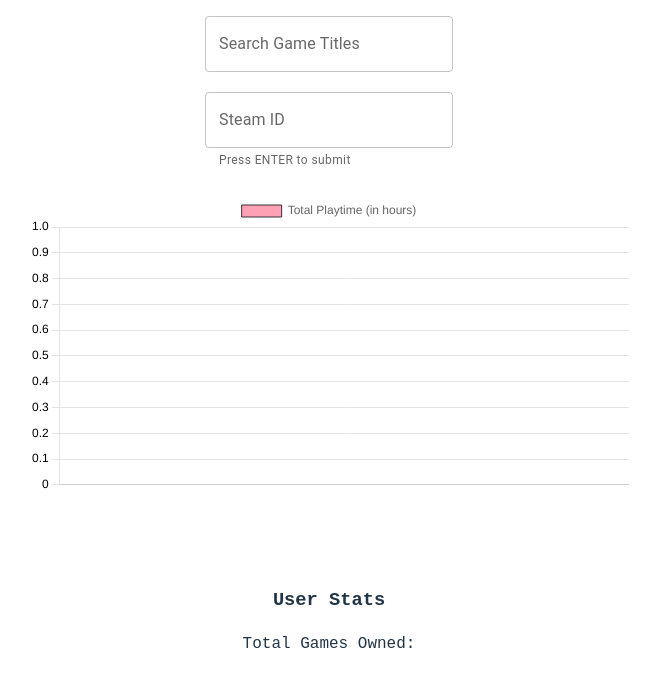
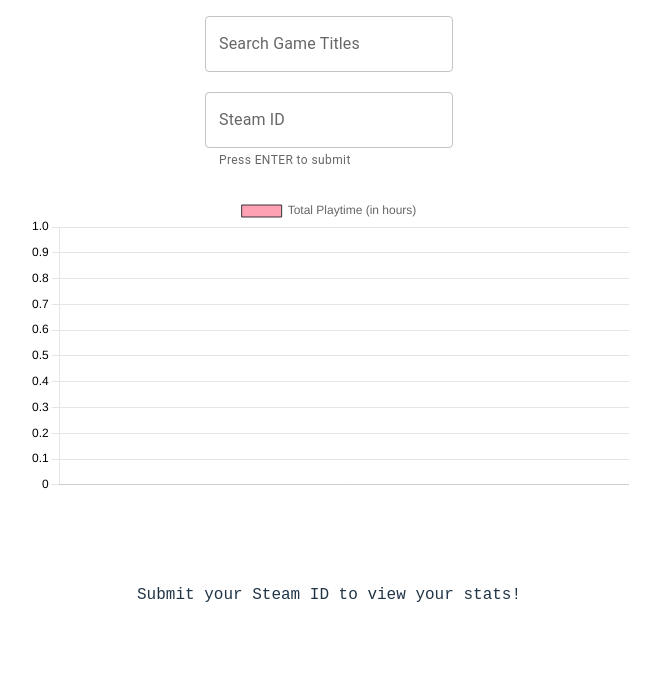
Before and after one commit to erinwolff/VisualSteam, a React (Vite) app: page / in a window 1280 px wide. Shown: the top 686 px of the page, without its empty margins (311-971 px from the left). Built offline with nearby package versions, Linux system fonts and the light colour scheme.

Commit message:
updated variable naming and included function to fetch Steam User Summary

```diff
--- a/src/GameData.jsx
+++ b/src/GameData.jsx
@@ -10,19 +10,17 @@
   const [isLoading, setIsLoading] = useState(false);
   const [error, setError] = useState(null);
   const [filteredGames, setFilteredGames] = useState([]);
-  const [steamUserData, setSteamUserData] = useState({ response: { games: [] } });
+  const [ownedGamesData, setOwnedGamesData] = useState({ response: { games: [] } });
+  const [userSummary, setUserSummary] = useState({ response: { players: [] } });
   const [steamId, setSteamId] = useState('');
   const [sortedGames, setSortedGames] = useState([]);
 
-
-
-
-  const fetchSteamData = async (steamId) => {
+  const fetchOwnedGamesData = async (steamId) => {
     try {
       setIsLoading(true);
       const response = await fetch(`http://localhost:80/api/games?steamId=${steamId}`);
       const data = await response.json();
-      setSteamUserData(data);
+      setOwnedGamesData(data);
       setIsLoading(false);
       if (data?.response?.games?.length > 0) {
         data.response.games.sort((gameA, gameB) => gameB.playtime_forever - gameA.playtime_forever);
@@ -34,13 +32,25 @@
     }
   };
 
+  const fetchSteamUserSummary = async (steamId) => {
+    try {
+      const response = await fetch(`http://localhost:80/api/userSummary?steamId=${steamId}`);
+      const data = await response.json();
+      console.log('data', data)
+      setUserSummary(data);
+      console.log(userSummary)
+    } catch (error) {
+      console.log('Error fetching Steam user summary:', error);
+    }
+  }
+
   const handleSearch = (e) => {
     const value = e.target.value.toLowerCase(); // Normalize for case-insensitive search
 
     if (value === '') {
       setFilteredGames([]); // clear the search results
     } else {
-      const newFilteredGames = steamUserData.response.games.filter((game) =>
+      const newFilteredGames = ownedGamesData.response.games.filter((game) =>
         game.name?.toLowerCase().includes(value) // Search by 'name'
       );
       setFilteredGames(newFilteredGames);
@@ -71,7 +81,8 @@
   const handleKeyDown = (event) => {
     if (event.key === 'Enter') {
       setSortedGames([]); // Clear the sorted games
-      fetchSteamData(steamId); // Trigger data fetch with steamId
+      fetchOwnedGamesData(steamId); // Trigger data fetch with steamId
+      fetchSteamUserSummary(steamId); // Trigger data fetch with steamId
       setSteamId(''); // Clear the input field
     }
   };
@@ -116,11 +127,17 @@
       <br />
       <br />
       <br />
-      <h3>User Stats</h3>
-      <p>Total Games Owned: {steamUserData.response.game_count}</p>
+      {userSummary.response.players.length > 0 ? (
+        <>
+          <h3>{userSummary.response.players[0].personaname}'s Stats</h3>
+          <p>Total Games Owned: {ownedGamesData.response.game_count}</p>
+        </>
+      ) : (
+        <p>Submit your Steam ID to view your stats!</p>
+      )}
       <br />
       <br />
-      {steamUserData && filteredGames.length > 0 && (
+      {ownedGamesData && filteredGames.length > 0 && (
         <GameCardContainer displayGames={filteredGames} />
       )
       }
```
